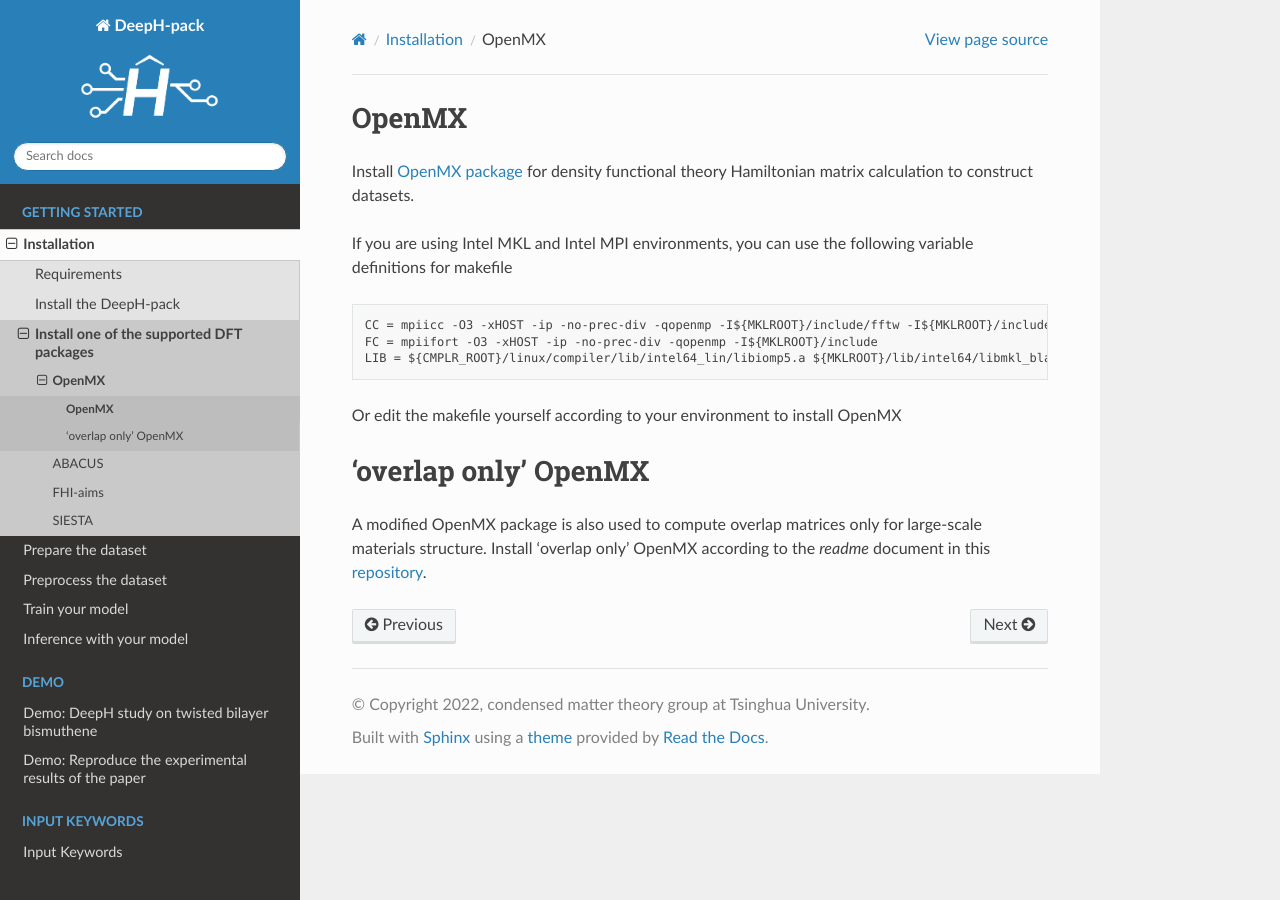
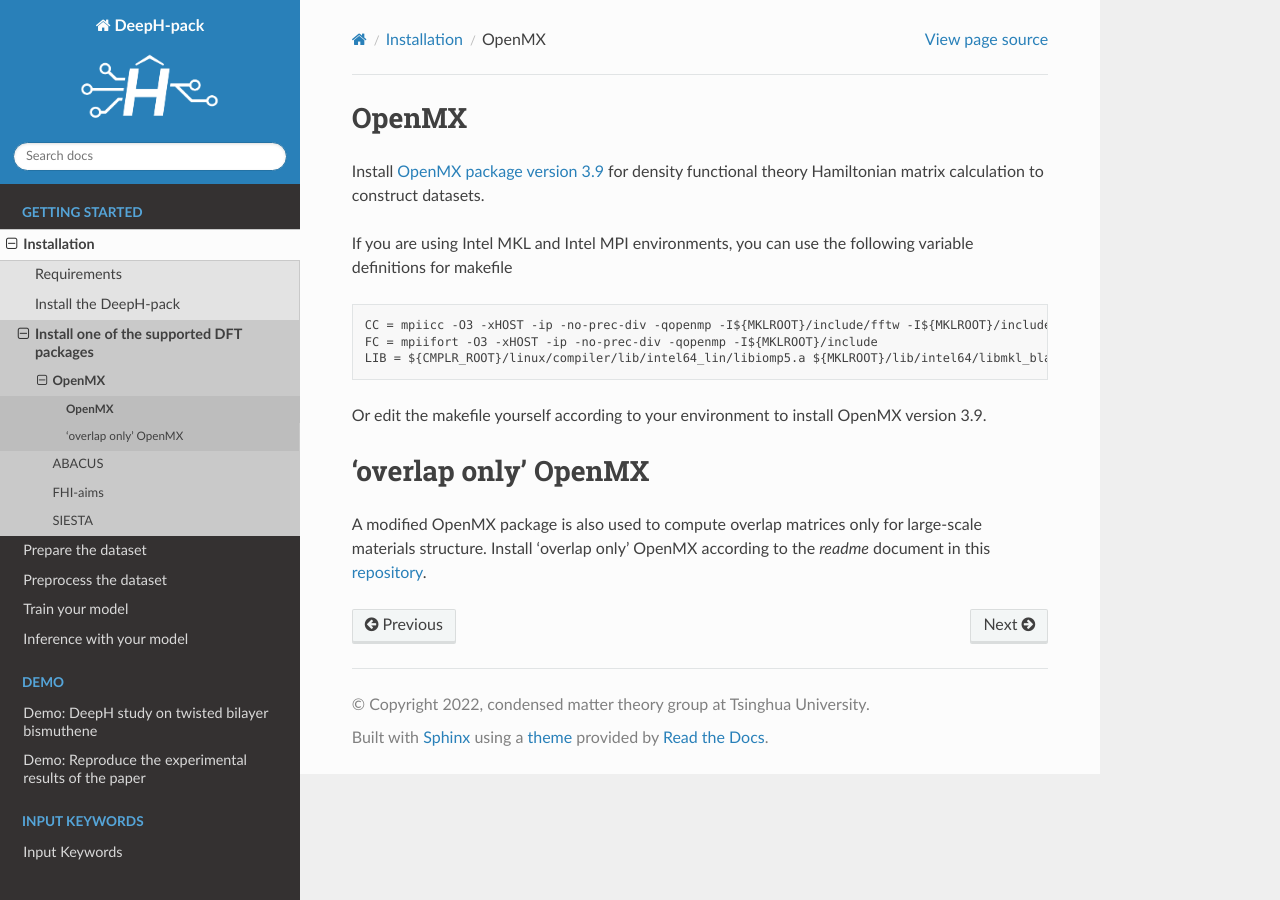
Before and after one commit to mzjb/DeepH-pack, a Sphinx documentation site: the page built from docs/source/installation/openmx.md, in a window 1280 px wide. Built offline with Sphinx 7.4.7 and the Read the Docs theme 2.0.0, drawn with Linux system fonts in a browser that asks for light colours.

````diff
--- a/docs/source/installation/installation.rst
+++ b/docs/source/installation/installation.rst
@@ -12,6 +12,7 @@
 Prepare the Python 3.9 interpreter. Install the following Python packages required:
 
 * NumPy
+* SciPy
 * PyTorch = 1.9.1
 * PyTorch Geometric = 1.7.2
 * e3nn = 0.3.5
--- a/docs/source/installation/openmx.md
+++ b/docs/source/installation/openmx.md
@@ -1,5 +1,5 @@
 # OpenMX
-Install [OpenMX package](http://www.openmx-square.org/download.html) for density functional theory Hamiltonian matrix calculation to construct datasets.
+Install [OpenMX package version 3.9](http://www.openmx-square.org/download.html) for density functional theory Hamiltonian matrix calculation to construct datasets.
 
 If you are using Intel MKL and Intel MPI environments, you can use the following variable definitions for makefile
 ```
@@ -7,7 +7,7 @@
 FC = mpiifort -O3 -xHOST -ip -no-prec-div -qopenmp -I${MKLROOT}/include
 LIB = ${CMPLR_ROOT}/linux/compiler/lib/intel64_lin/libiomp5.a ${MKLROOT}/lib/intel64/libmkl_blas95_lp64.a ${MKLROOT}/lib/intel64/libmkl_lapack95_lp64.a ${MKLROOT}/lib/intel64/libmkl_scalapack_lp64.a -Wl,--start-group ${MKLROOT}/lib/intel64/libmkl_intel_lp64.a ${MKLROOT}/lib/intel64/libmkl_intel_thread.a ${MKLROOT}/lib/intel64/libmkl_core.a ${MKLROOT}/lib/intel64/libmkl_blacs_intelmpi_lp64.a -Wl,--end-group ${CMPLR_ROOT}/linux/compiler/lib/intel64_lin/libifcoremt.a -lpthread -lm -ldl
 ```
-Or edit the makefile yourself according to your environment to install OpenMX
+Or edit the makefile yourself according to your environment to install OpenMX version 3.9.
 
 # 'overlap only' OpenMX
 A modified OpenMX package is also used to compute overlap matrices only for large-scale materials structure. Install 'overlap only' OpenMX according to the *readme* document in this [repository](https://github.com/mzjb/overlap-only-OpenMX).
--- a/setup.py
+++ b/setup.py
@@ -38,6 +38,7 @@
     },
     install_requires=[
         "numpy",
+        "scipy",
         "torch>=1.9",
         "torch_geometric==1.7.2",
         "e3nn>=0.3.5",
````
Also changed, not shown: README.md (+2 -1 lines), 1 other file.
